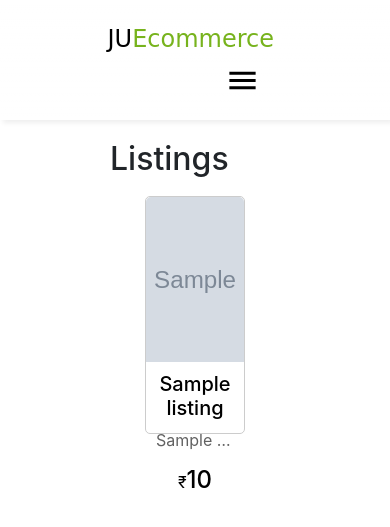
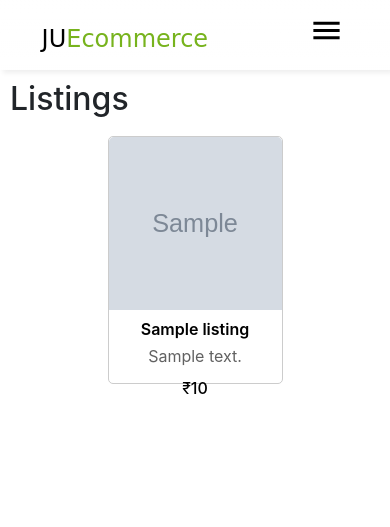
Before and after one commit to DevVortex504/JU-Ecommerce, a Django app: page / in a window 390 px wide. Shown: the top 527 px of the page. Run offline with Django 5.2, Linux system fonts and the light colour scheme; tables that the repository leaves empty hold one stand-in row (values such as "Sample post"); grey boxes marked "Sample" are stand-in pictures; some libraries are stand-ins or nearby versions.

Commit message:
made index responsive

```diff
--- a/store/static/store/styles.css
+++ b/store/static/store/styles.css
@@ -20,7 +20,7 @@ h2{
 /* Navigation */
 nav{
     align-items: center;
-    padding: 10px 100px 10px 100px;
+    padding: 10px clamp(0px, 4vw, 50px);
     position: sticky;
     top: 0;
     /* background-color: rgba(0, 0, 0, 0.825); */
@@ -153,7 +153,7 @@ nav li a i{
 /* Index page */
 .index-container{
     margin: 10px;
-    padding: 10px 100px 10px 100px;
+    padding: 10px clamp(0px, 4vw, 50px);
 }
 .listing-container{
     display: flex;
@@ -165,9 +165,10 @@ nav li a i{
     border: 1px solid #ccc;
     border-radius: 5px;
     width: calc(23% - 20px);
-    min-width: 100px;
+    /* min-width: 100px; */
     /* min-height: 60vh; */
     box-sizing: border-box;
+    min-width: 200px;
 }
 .listing a{
     text-decoration: none;
@@ -193,16 +194,20 @@ nav li a i{
     text-align: center;
     color: black;
 }
+.index-listing-title{
+    font-size: clamp(1em, 2vw, 1.25em);
+    font-weight: 600;
+}
 .index-listing-price-container{
     white-space: nowrap;
     overflow: hidden;
 }
 .index-listing-price{
-    font-size: 1.5em;
+    font-size: clamp(1em, 2.5vw, 1.5em);
     font-weight: 500;
 }
 .index-listing-price>span{
-    font-size: .9em;
+    font-size: clamp(0.8em, 1.5vw, 1em);
     font-weight: 300;
 }
 .mrp{
@@ -220,8 +225,38 @@ nav li a i{
 }
 .index-discount{
     color: rgb(52, 181, 35);
-    font-size: 1em;
+    font-size: clamp(0.8em, 1.5vw, 1em);
     font-weight: 600;
+}
+
+
+@media (max-width: 500px) {
+    .index-container {
+        padding: 0;
+        margin: 10px 0px 0px 0px;
+    }
+    .listing-container>h2{
+        margin-left: 10px;
+    }
+    .listing {
+        margin: 10px 3px;
+        width: calc(50% - 20px);
+        min-width: 169px;
+    }
+    .index-listing-title{
+        margin-bottom: 5px;
+    }
+    .index-listing-description{
+        margin-bottom: 8px;
+    }
+}
+@media (max-width: 350px) {
+    .listing {
+        min-width: calc(100% - 20px);
+    }
+    .listing-container{
+        padding: 10px clamp(0px, 4vw, 50px);
+    }
 }
 
 /* Listing Page */
--- a/store/templates/store/index.html
+++ b/store/templates/store/index.html
@@ -15,7 +15,7 @@
                             </div>
                             {% endif %}
                             <div class="listing-text">
-                                <h5>{{ listing.title }}</h5>
+                                <h5 class="index-listing-title">{{ listing.title }}</h5>
                                 {% if listing.description %}
                                 <p class="index-listing-description">
                                     {{ listing.description }}
```
Also changed, not shown: 3 other files.
